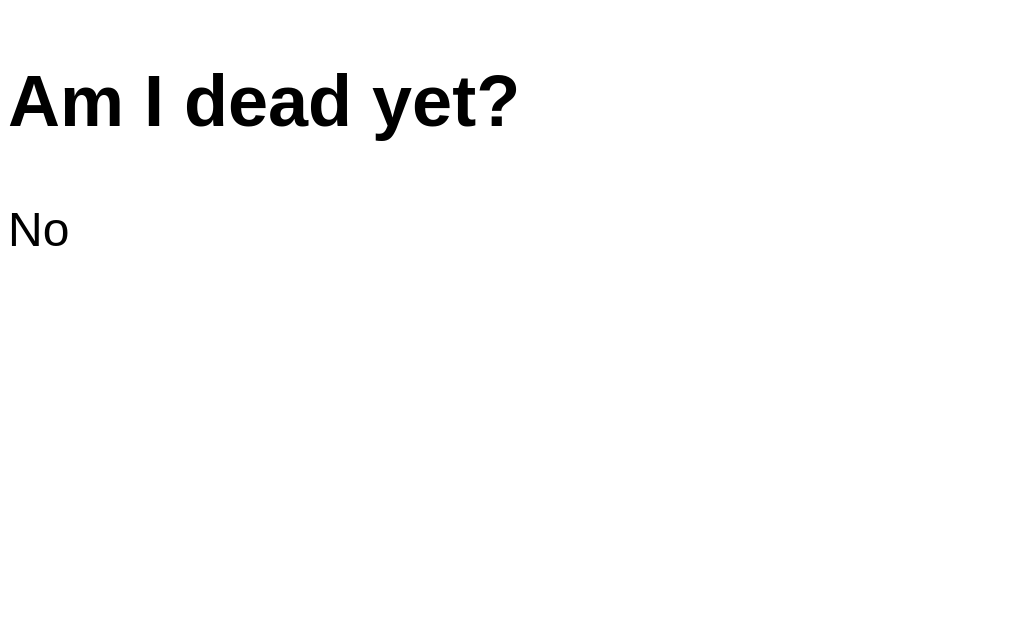
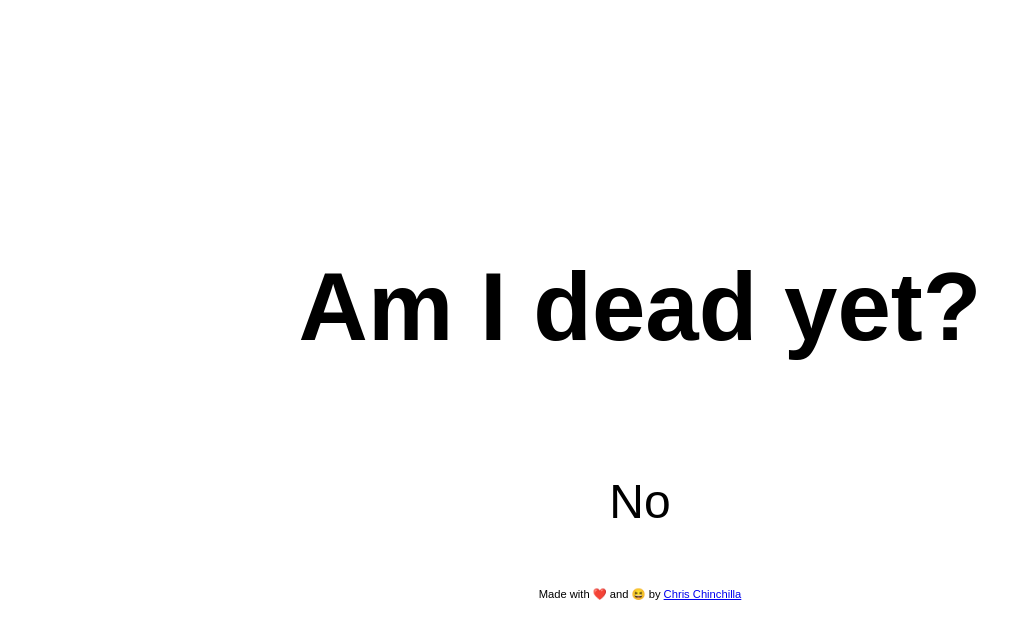
Before and after one commit to ChrisChinchilla/Am-I-Dead-Yet, a plain HTML site: page index.html in a window 1280 px wide. Shown: the whole page, without its empty margins (0-1029 px from the left). Drawn offline with Linux system fonts and the light colour scheme.

Commit message:
Formatting and highly complex maths fixing

```diff
--- a/index.html
+++ b/index.html
@@ -2,32 +2,71 @@
 <html lang="en">
   <head>
     <meta charset="UTF-8" />
+    <meta name="viewport" content="width=device-width, initial-scale=1.0" />
+    <meta name="description" content="A complex calculation machinethat tells you if you're dead yet. Made by Chris Chinchilla." />
+    <meta name="keywords" content="life, death,answers, existential, philosophy" />
+    <meta name="author" content="Chris Chinchilla" />
+    <meta name="robots" content="index, follow" />
+
+    <!-- Open Graph / Facebook -->
+    <meta property="og:type" content="website" />
+    <meta property="og:url" content="https://amideadyet.me" />
+    <meta property="og:title" content="Am I Dead Yet?" />
+    <meta property="og:description" content="A complex calculation machinethat tells you if you're dead yet. Made by Chris Chinchilla." />
+    <meta property="og:site_name" content="Am I Dead Yet?" />
+
+    <!-- Twitter -->
+    <meta property="twitter:card" content="summary" />
+    <meta property="twitter:url" content="https://amideadyet.me" />
+    <meta property="twitter:title" content="Am I Dead Yet?" />
+    <meta property="twitter:description" content="A complex calculation machinethat tells you if you're dead yet. Made by Chris Chinchilla." />
+    <meta property="twitter:creator" content="@chrischinchilla" />
+
+    <!-- Theme and app metadata -->
+    <meta name="theme-color" content="#000000" />
+    <meta name="apple-mobile-web-app-capable" content="yes" />
+    <meta name="apple-mobile-web-app-status-bar-style" content="default" />
+    <meta name="apple-mobile-web-app-title" content="Am I Dead Yet?" />
+
     <title>Am I dead yet?</title>
     <style>
       body {
         font-family: sans-serif;
-        /* display: flex; */
-        /* justify-content: center;*/
-        /* align-items: center;
-        margin: auto 0; */
+        display: flex;
+        flex-direction: column;
+        justify-content: center;
+        align-items: center;
         height: 100vh;
         font-size: 3rem;
+        margin: 0;
+        text-align: center;
+      }
+      footer {
+        font-size: 0.7rem;
       }
     </style>
   </head>
   <body>
-    <h2>Am I dead yet?</h2>
-        <p id="response">Loading...</p>
+    <h1>Am I dead yet?</h2>
+        <p id="response"></p>
+        <footer><p>Made with ❤️ and 😆 by <a href="https://chris.chinchilla.com" target="_blank">Chris Chinchilla</a></p></footer>
     <script>
       function getAnswer() {
         const roll = Math.random(); // Generates a number between 0 and 1
-        if (roll < 0.9) return "No"; // 90% chance
-        if (roll < 0.97) return "Maybe"; // 7% chance
-        return "Yes"; // 3% chance
+        const delay = Math.random() * 2000 + 500; // Random delay between 500ms and 2500ms
+        setTimeout(() => {
+          let result;
+          if (roll < 0.9) result = "No"; // 90% chance
+          else if (roll < 0.97) result = "Maybe"; // 7% chance
+          else result = "Yes"; // 3% chance
+
+          document.getElementById("response").textContent = result;
+        }, delay);
       }
 
       window.onload = function () {
-        document.getElementById("response").textContent = getAnswer();
+        document.getElementById("response").textContent = "Calculating…";
+        getAnswer();
       };
     </script>
   </body>
```
